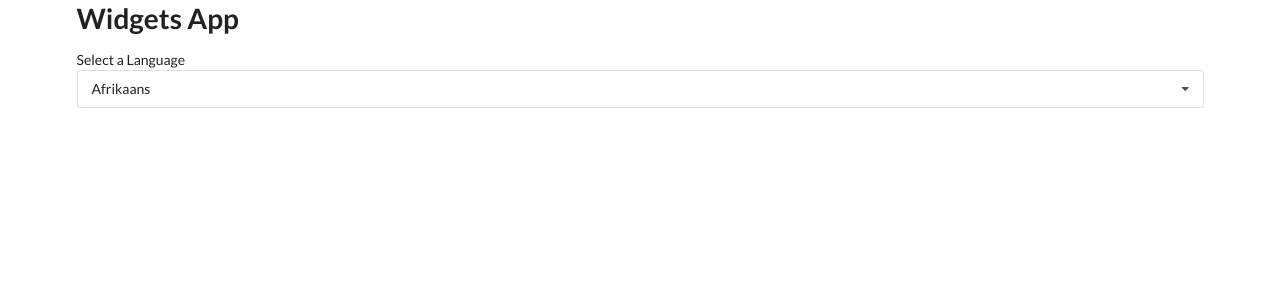
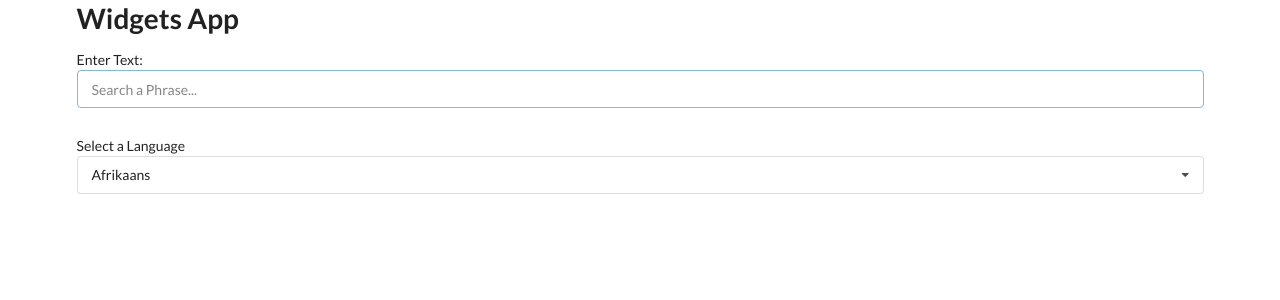
Before and after one commit to DavidRedding/widgets, a React (Create React App) app: page / in a window 1280 px wide. Shown: the top 300 px of the page. Built offline with nearby package versions, Linux system fonts and the light colour scheme.

Commit message:
initial searchbox styling

```diff
--- a/src/components/Translate.js
+++ b/src/components/Translate.js
@@ -6,12 +6,19 @@ const options = [
   { label: "Arabic", value: "ar" },
   { label: "Hindi", value: "hi" },
 ];
-
+// prettier-ignore
 const Translate = () => {
   const [language, setLanguage] = useState(options[0]);
 
   return (
-    <div>
+    <div style={{ marginTop: "1rem" }}>
+
+      <label className="label">Enter Text:</label>
+      <div className="ui fluid focus input">
+        <input placeholder="Search a Phrase..." />
+      </div>
+
+      <div style={{ marginTop: "2rem" }}>
         <Dropdown
           options={options}
           onSelectedChange={setLanguage}
@@ -19,6 +26,8 @@ const Translate = () => {
           title={"Language"}
         />
       </div>
+
+    </div>
   );
 };
 
```
Lines whose indentation alone changed are shown as unchanged.
